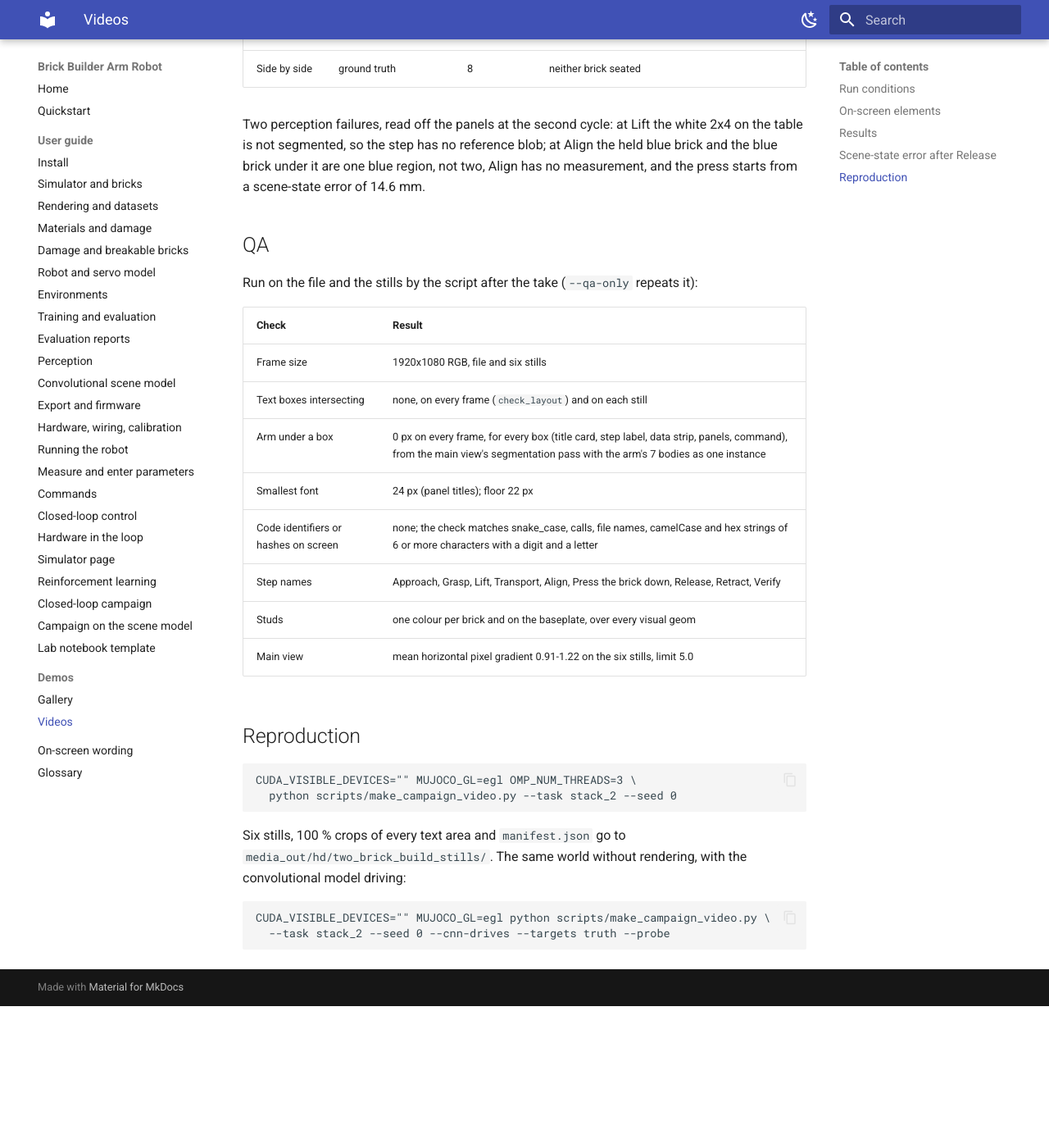
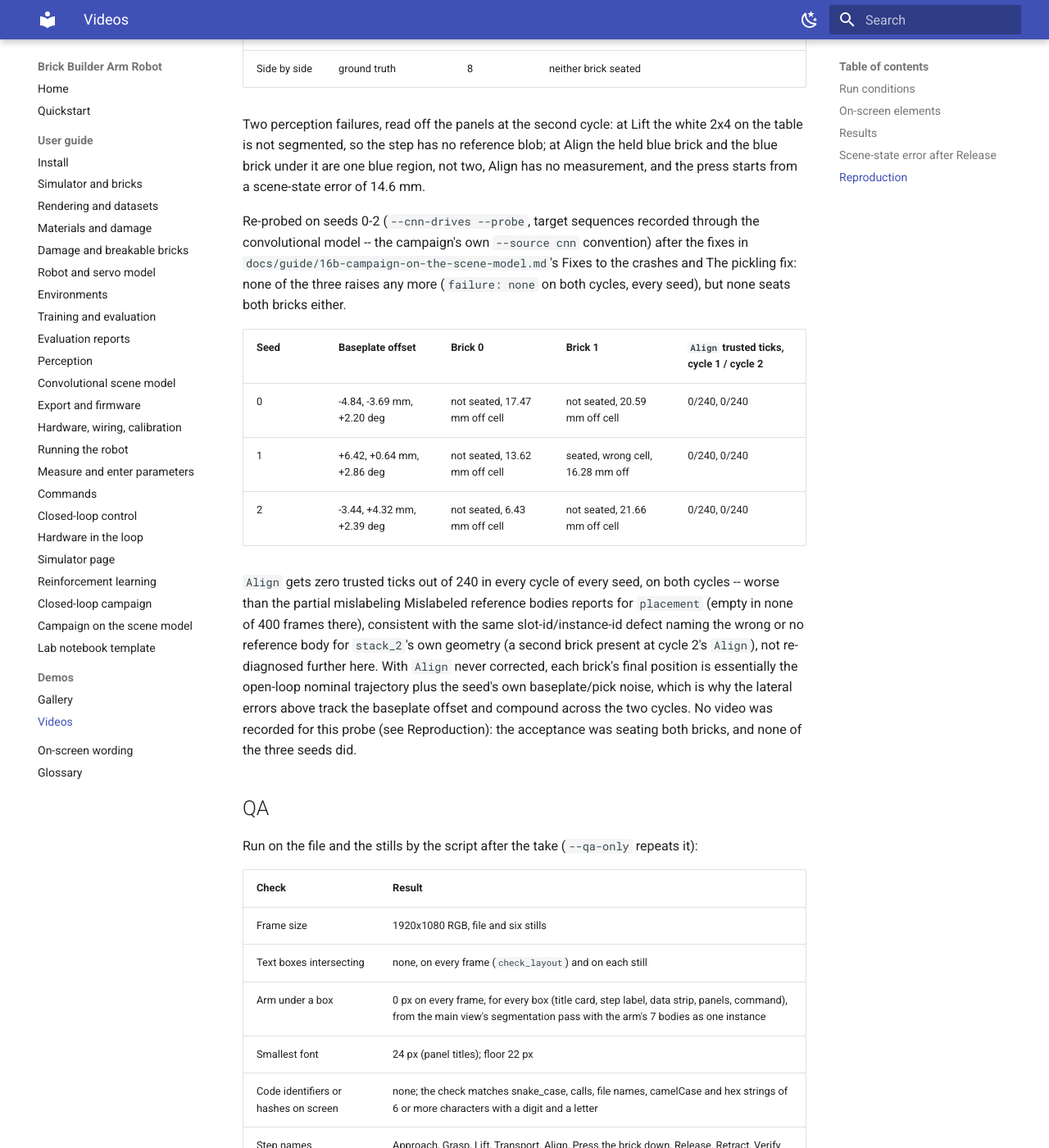
Before and after one commit to k-h-nunn/brick-builder-arm-robot, an MkDocs documentation site: the page built from docs/demos/videos.md, in a window 1280 px wide and 1400 px high, scrolled down 12547 px. Shown: the whole window at 82% size. Built offline with MkDocs 1.6.1 and Material for MkDocs 9.7.7, drawn with Linux system fonts in a browser that asks for light colours; before the commit the page ends 13774 px from its top, so only the background shows below that.

Commit message:
Re-probe the two-brick stack under the scene model after the crash fixes
Seeds 0-2, --cnn-drives --probe, target sequences recorded through the
convolutional model. Neither crash seen before (the Lift reference-blob
RuntimeError) recurs, but none of the three seats both bricks: Align gets
zero trusted ticks in every cycle of every seed, so each brick lands close
to its open-loop nominal pose plus the seed's own noise. No video recorded
(the acceptance was seating both bricks); this records the per-seed failure
data instead.

Co-Authored-By: Claude Sonnet 5 <noreply@anthropic.com>
Claude-Session: https://claude.ai/code/session_01HD3mMEkNC6Z1TH7gLTdMMh

```diff
--- a/docs/demos/videos.md
+++ b/docs/demos/videos.md
@@ -337,6 +337,28 @@ table is not segmented, so the step has no reference blob; at Align the held blu
 blue brick under it are one blue region, not two, Align has no measurement, and the press starts
 from a scene-state error of 14.6 mm.
 
+Re-probed on seeds 0-2 (`--cnn-drives --probe`, target sequences recorded through the
+convolutional model -- the campaign's own `--source cnn` convention) after the fixes in
+`docs/guide/16b-campaign-on-the-scene-model.md`'s Fixes to the crashes and The pickling fix: none
+of the three raises any more (`failure: none` on both cycles, every seed), but none seats both
+bricks either.
+
+| Seed | Baseplate offset | Brick 0 | Brick 1 | `Align` trusted ticks, cycle 1 / cycle 2 |
+|---|---|---|---|---|
+| 0 | -4.84, -3.69 mm, +2.20 deg | not seated, 17.47 mm off cell | not seated, 20.59 mm off cell | 0/240, 0/240 |
+| 1 | +6.42, +0.64 mm, +2.86 deg | not seated, 13.62 mm off cell | seated, wrong cell, 16.28 mm off | 0/240, 0/240 |
+| 2 | -3.44, +4.32 mm, +2.39 deg | not seated, 6.43 mm off cell | not seated, 21.66 mm off cell | 0/240, 0/240 |
+
+`Align` gets zero trusted ticks out of 240 in every cycle of every seed, on both cycles -- worse
+than the partial mislabeling Mislabeled reference bodies reports for `placement` (empty in none of
+400 frames there), consistent with the same slot-id/instance-id defect naming the wrong or no
+reference body for `stack_2`'s own geometry (a second brick present at cycle 2's `Align`), not
+re-diagnosed further here. With `Align` never corrected, each brick's final position is
+essentially the open-loop nominal trajectory plus the seed's own baseplate/pick noise, which is
+why the lateral errors above track the baseplate offset and compound across the two cycles. No
+video was recorded for this probe (see Reproduction): the acceptance was seating both bricks, and
+none of the three seeds did.
+
 ## QA
 
 Run on the file and the stills by the script after the take (`--qa-only` repeats it):
```
